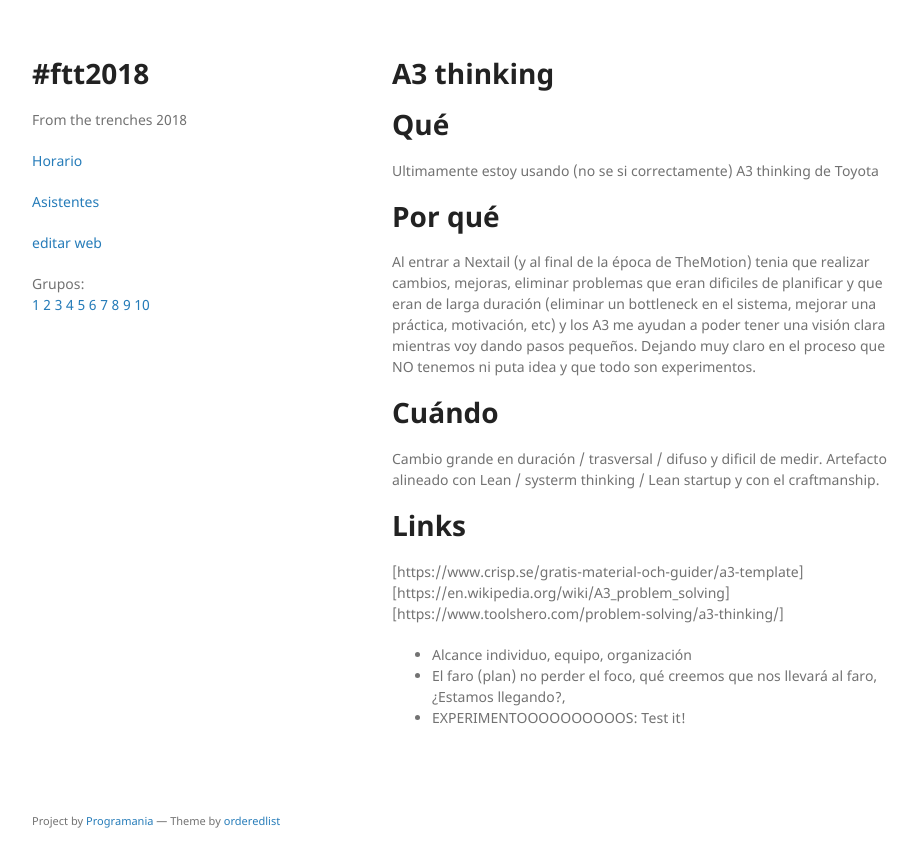
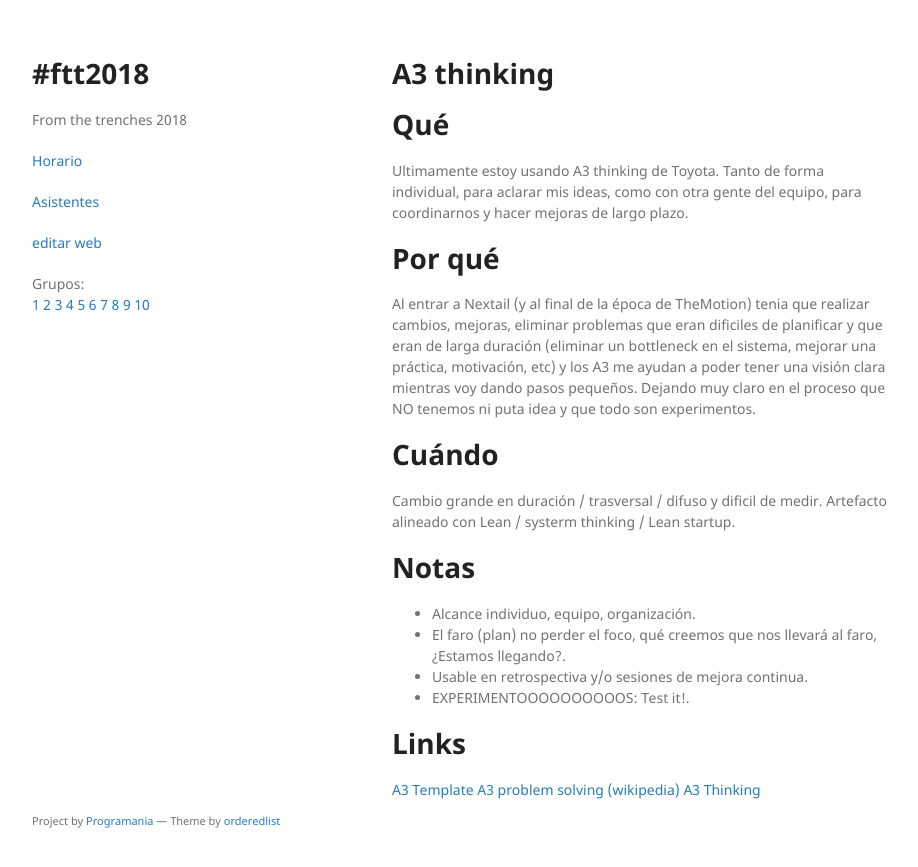
Before and after one commit to xala3pa/ftt2018, a Jekyll site: the page built from experiencias/38.md, in a window 1280 px wide. Shown: the top 867 px of the page, without its empty margins (178-1096 px from the left). Built offline with Jekyll 4.4.1, drawn with Linux system fonts in a browser that asks for light colours; our own code applies the rules of GitHub Pages for plain Markdown files.

Commit message:
Cambios de formato y algún cambio menor

```diff
--- a/experiencias/38.md
+++ b/experiencias/38.md
@@ -1,19 +1,21 @@
 # A3 thinking
 
 # Qué
-Ultimamente estoy usando (no se si correctamente) A3 thinking de Toyota
+Ultimamente estoy usando A3 thinking de Toyota. Tanto de forma individual, para aclarar mis ideas, como con otra gente del equipo, para coordinarnos y hacer mejoras de largo plazo.
 
 # Por qué
 Al entrar a Nextail (y al final de la época de TheMotion) tenia que realizar cambios, mejoras, eliminar problemas que eran dificiles de planificar y que eran de larga duración (eliminar un bottleneck en el sistema, mejorar una práctica, motivación, etc) y los A3 me ayudan a poder tener una visión clara mientras voy dando pasos pequeños. Dejando muy claro en el proceso que NO tenemos ni puta idea y que todo son experimentos.
 
 # Cuándo
-Cambio grande en duración / trasversal / difuso y dificil de medir. Artefacto alineado con Lean / systerm thinking / Lean startup y con el craftmanship.
+Cambio grande en duración / trasversal / difuso y dificil de medir. Artefacto alineado con Lean / systerm thinking / Lean startup.
+
+# Notas
+- Alcance individuo, equipo, organización.
+- El faro (plan) no perder el foco, qué creemos que nos llevará al faro, ¿Estamos llegando?.
+- Usable en retrospectiva y/o sesiones de mejora continua.
+- EXPERIMENTOOOOOOOOOOS: Test it!.
 
 # Links
-[https://www.crisp.se/gratis-material-och-guider/a3-template]
-[https://en.wikipedia.org/wiki/A3_problem_solving]
-[https://www.toolshero.com/problem-solving/a3-thinking/]
-
-- Alcance individuo, equipo, organización
-- El faro (plan) no perder el foco, qué creemos que nos llevará al faro, ¿Estamos llegando?,
-- EXPERIMENTOOOOOOOOOOS: Test it!
+[A3 Template](https://www.crisp.se/gratis-material-och-guider/a3-template)
+[A3 problem solving (wikipedia)](https://en.wikipedia.org/wiki/A3_problem_solving)
+[A3 Thinking](https://www.toolshero.com/problem-solving/a3-thinking/)
```
